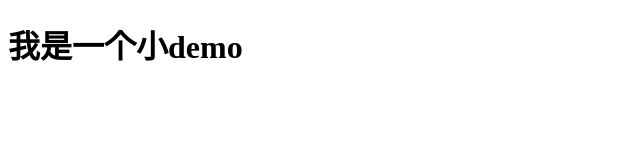
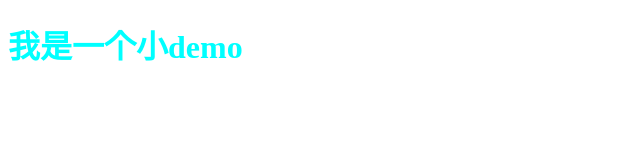
Before and after one commit to lihuawei520/demo, a plain HTML site: page index.html in a window 1280 px wide. Shown: the whole page, without its empty margins (0-640 px from the left). Drawn offline with Linux system fonts and the light colour scheme.

Commit message:
添加了一个css文件

```diff
--- /dev/null
+++ b/css/index.css
@@ -0,0 +1,3 @@
+h1{
+    color: aqua;
+}
--- a/index.html
+++ b/index.html
@@ -4,6 +4,7 @@
     <meta charset="UTF-8">
     <meta name="viewport" content="width=device-width, initial-scale=1.0">
     <meta http-equiv="X-UA-Compatible" content="ie=edge">
+    <link rel="stylesheet" href="../demo/css/index.css">
     <title>Document</title>
 </head>
 <body>
```
